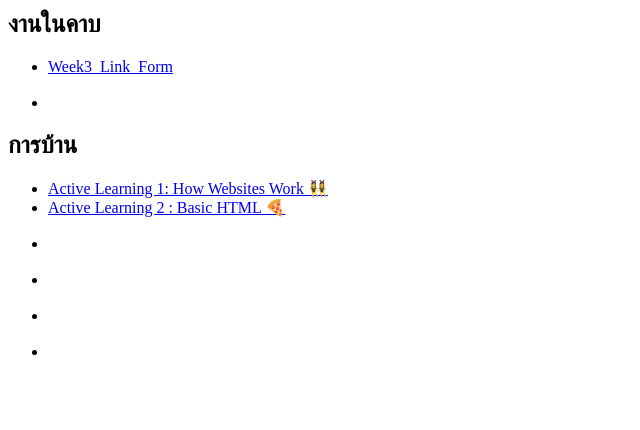
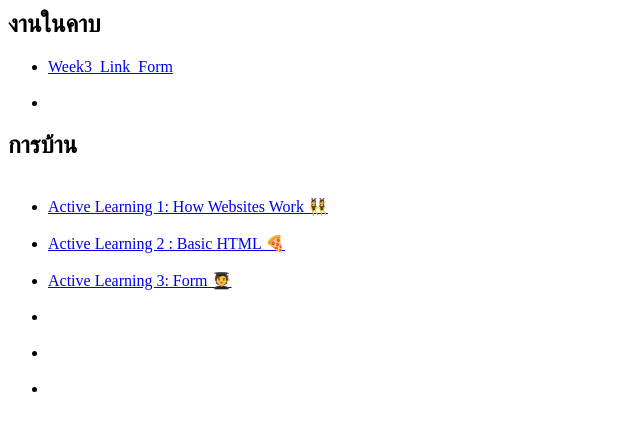
Before and after one commit to Teerapus/026_Teerapus_Wed_Programming, a plain HTML site: page MENU_HOMEWORK.html in a window 1280 px wide. Shown: the part 90-520 px from the top of the page, without its empty margins (0-640 px from the left). Drawn offline with Linux system fonts and the light colour scheme.

Commit message:
first commit

```diff
--- a/MENU_HOMEWORK.html
+++ b/MENU_HOMEWORK.html
@@ -22,11 +22,12 @@
 
     <h2> การบ้าน </h2>
     <ul>
-        <li> <a href="https://www.canva.com/design/DAF1QXmxDho/J9CPDLJ9tqJ9zQnxIdyt2Q/edit">Active Learning 1: How Websites Work 👯‍♀️</a>
+        <br>
+        <li> <a href="https://www.canva.com/design/DAF1QXmxDho/J9CPDLJ9tqJ9zQnxIdyt2Q/edit">Active Learning 1: How Websites Work 👯‍♀️</a></li>
         <br>
         <li> <a href="Active/wedfood/wedfood.html"> Active Learning 2 : Basic HTML 🍕</a></li>
         <br>
-        <li></li>
+        <li><a href="Active/Form/Form.html">Active Learning 3: Form 🧑‍🎓</a></li>
         <br>
         <li></li>
         <br>
```
